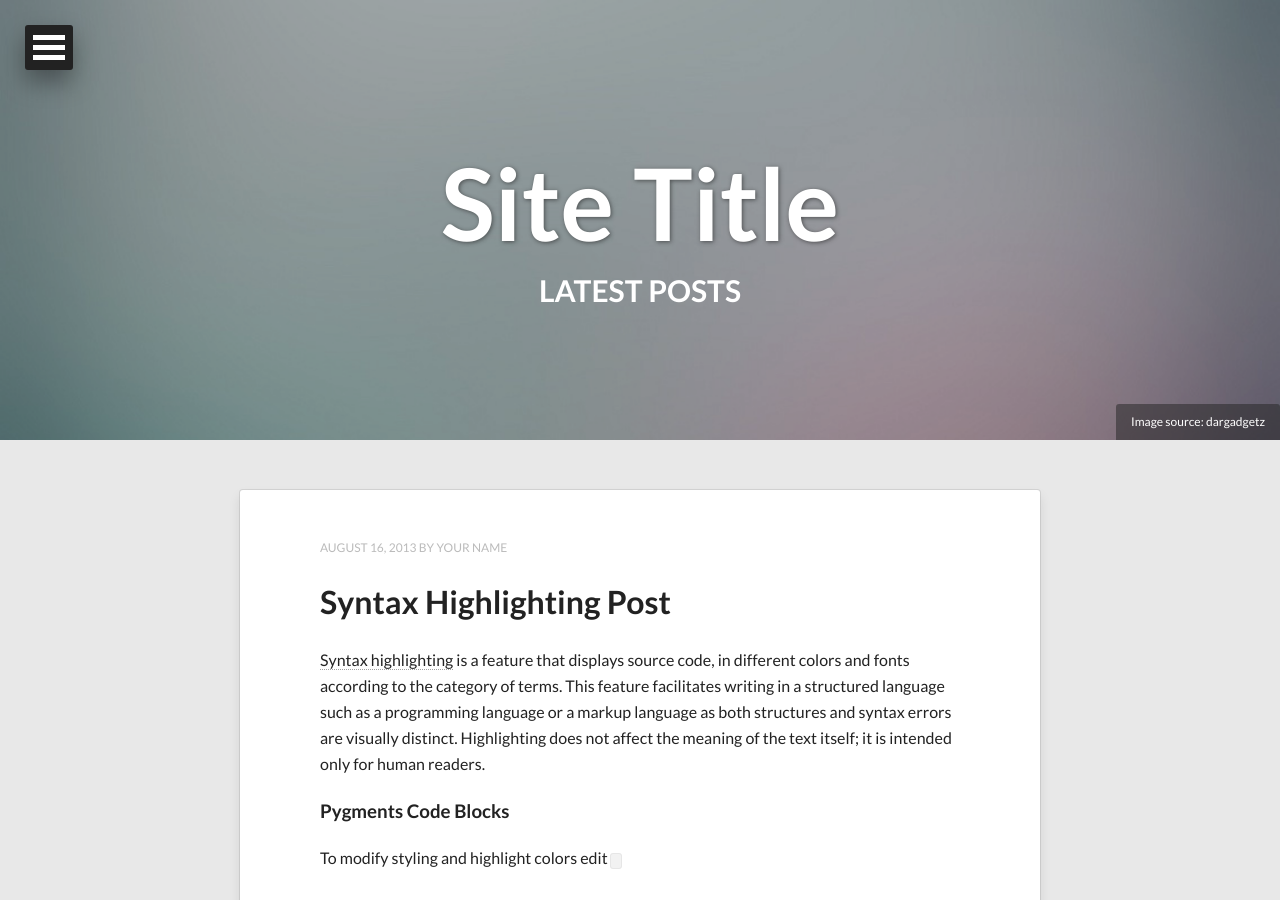
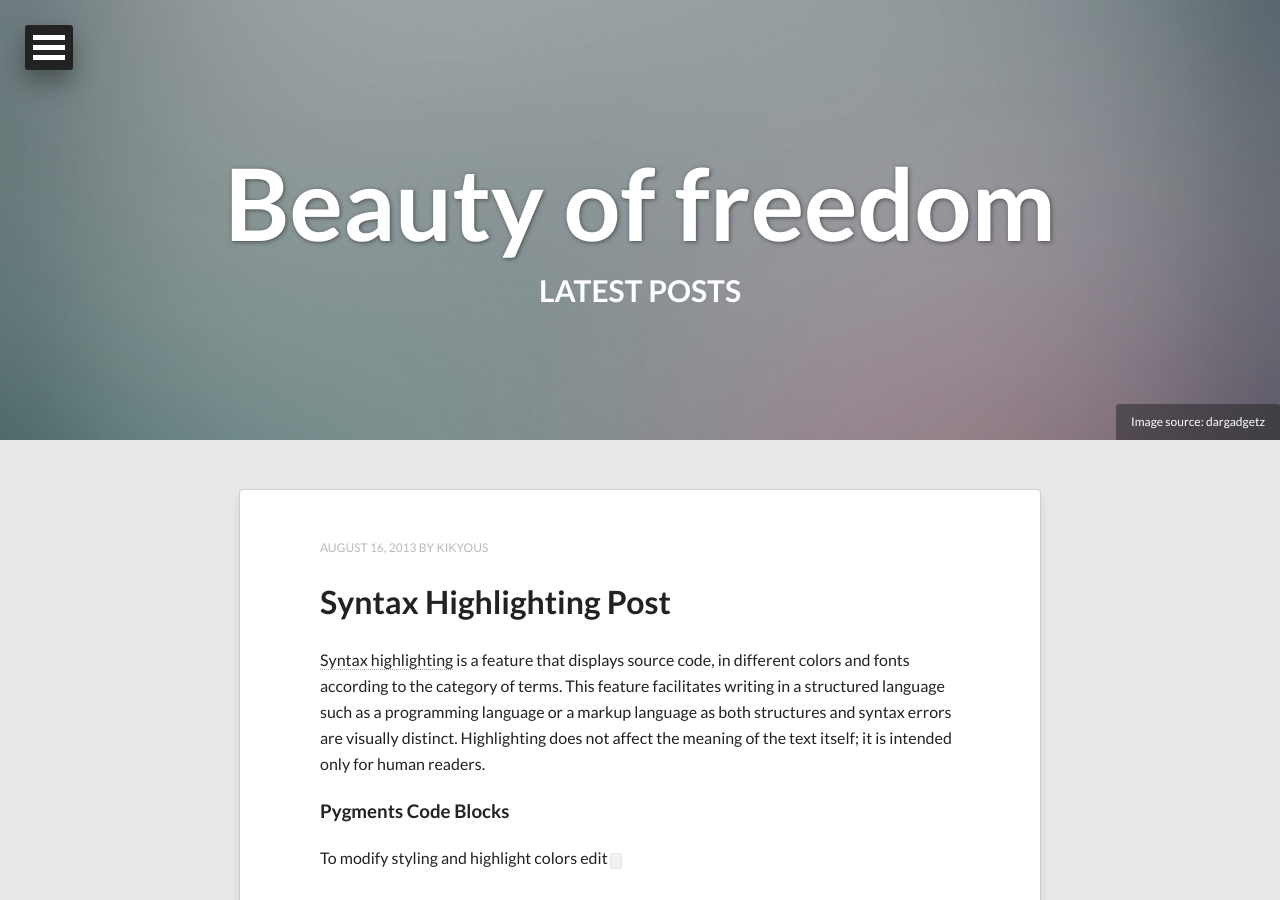
Before and after one commit to bydeath/jekyll_blog, a Jekyll site: the page built from index.html, in a window 1280 px wide and 900 px high. Built offline with Jekyll 4.4.1, drawn with Linux system fonts in a browser that asks for light colours; nearby versions of some CDN libraries; the list of posts is cut into pages by our own code; some of the changed text lies outside the part shown.

Commit message:
title更新

```diff
--- a/_config.yml
+++ b/_config.yml
@@ -1,15 +1,15 @@
-title:            Site Title
-description:      Describe your website here.
+title:            Beauty of freedom
+description:      Everything has its beauty but not everyone sees it
 disqus_shortname:
 #Comment out url when working locally to resolve base urls correctly
 url:              http://kikyous.github.io/jekyll_blog
 
 # Owner/author information
 owner:
-  name:           Your Name
+  name:           kikyous
   avatar:         avatar.jpg
   bio:            "Your bio goes here. It shouldn't be super long but a good two sentences or two should suffice."
-  email:          you@email.com
+  email:          kikyous@163.com
   # Social networking links used in footer. Update and remove as you like.
   twitter:
   facebook:
```
